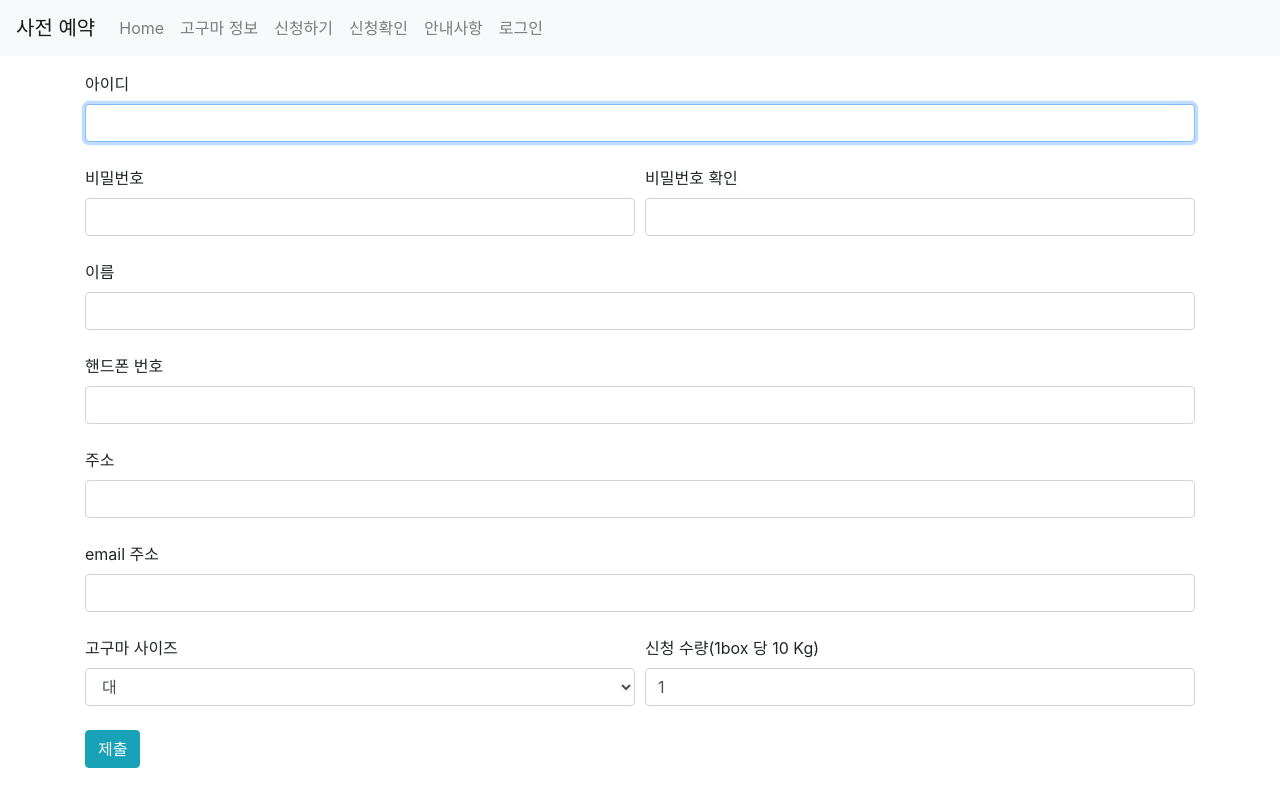
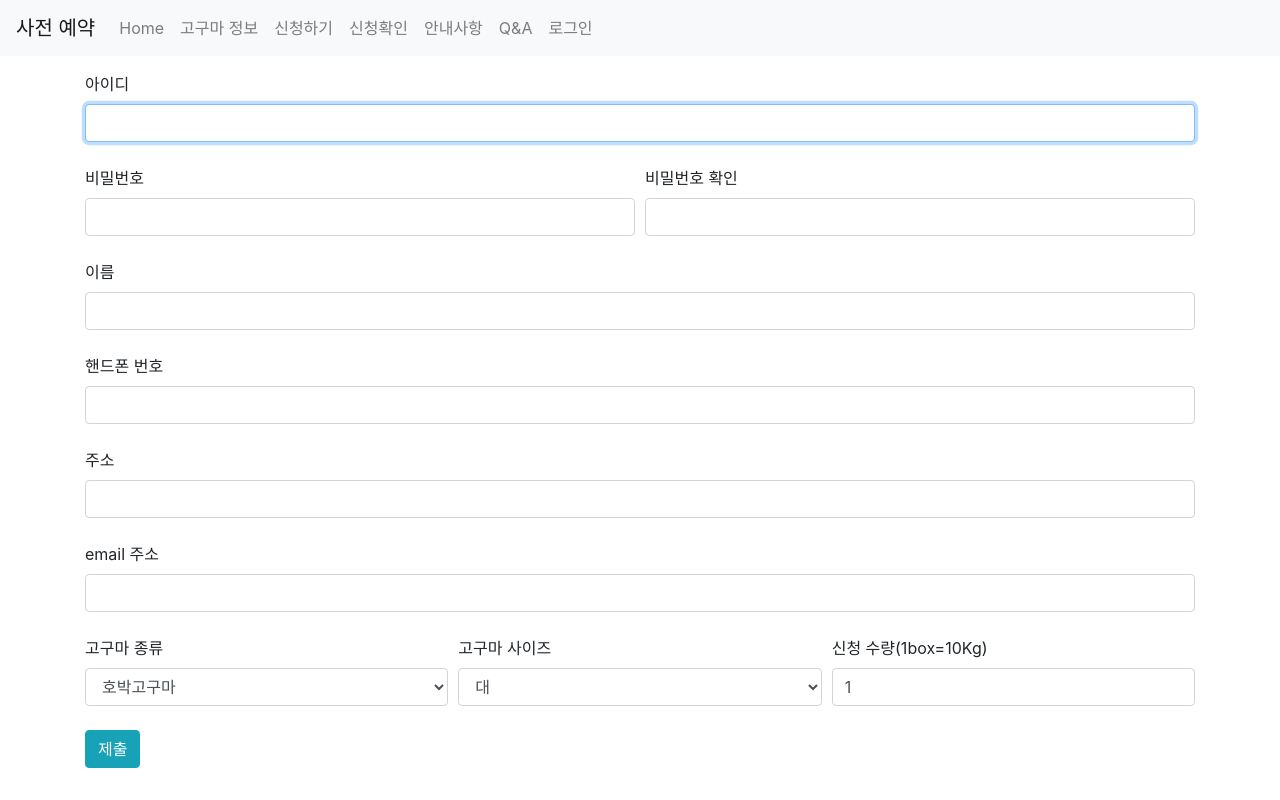
Before and after one commit to DongyeopGu/django-advance-reservation, a Django app: page /accounts/application/ in a window 1280 px wide. Run offline with Django 3.2, Linux system fonts and the light colour scheme; some libraries are stand-ins or nearby versions.

Commit message:
Q&A 추가

```diff
--- a/django_advance_reservation/accounts/forms.py
+++ b/django_advance_reservation/accounts/forms.py
@@ -24,11 +24,16 @@ class ApplicationForm(UserCreationForm):		# 상속받아 사용할 클래스 선
             'sweetpotato_num',
             'address',
             'phone_number',
+            'sweetpotato_type',
         )
         SIZE_CHOICES = (
             ('대','대'),
             ('중','중'),
             ('중','소'),
+        )
+        SWEETPOTATO_TYPE = (
+            ('호박고구마', '호박고구마'),
+            ('밤고구마','밤고구마')
         )
         widgets = {
             'username': forms.TextInput(
@@ -66,12 +71,15 @@ class ApplicationForm(UserCreationForm):		# 상속받아 사용할 클래스 선
                 attrs={
                     'class': 'form-control'
                 }
+            ),
+            'sweetpotato_type': forms.Select(
+                choices=SWEETPOTATO_TYPE,
+                attrs={
+                    'class':'form-control'
+                }
             )
         }
 class myAuthenticationForm(AuthenticationForm):
-    class Meta:
-        model = User
-        fields = ['username','password']
     def __init__(self, *args, **kwargs):
         super(myAuthenticationForm, self).__init__(*args, **kwargs)
         self.fields['username'].widget = forms.TextInput(
@@ -84,17 +92,25 @@ class myAuthenticationForm(AuthenticationForm):
                 'class': 'form-control'
             }
         )
+    class Meta:
+        model = User
+        fields = ['username','password']
+
 
 
 
 class ApplicationChangeForm(UserChangeForm):		# User 정보를 update하기 위하여
     class Meta:
         model = get_user_model()
-        fields = ['username', 'email_address','korean_name','address', 'sweetpotato_num', 'sweetpotato_size', 'phone_number']
+        fields = ['username', 'email_address','korean_name','address', 'sweetpotato_num', 'sweetpotato_size', 'phone_number', 'sweetpotato_type']
         SIZE_CHOICES = (
             ('대','대'),
             ('중','중'),
             ('중','소'),
+        )
+        SWEETPOTATO_TYPE = (
+            ('호박고구마', '호박고구마'),
+            ('밤고구마','밤고구마')
         )
         widgets = {
             'username': forms.TextInput(
@@ -132,5 +148,11 @@ class ApplicationChangeForm(UserChangeForm):		# User 정보를 update하기 위
                 attrs={
                     'class': 'form-control'
                 }
+            ),
+            'sweetpotato_type': forms.Select(
+                choices=SWEETPOTATO_TYPE,
+                attrs={
+                    'class':'form-control'
+                }
             )
         }
--- a/django_advance_reservation/accounts/models.py
+++ b/django_advance_reservation/accounts/models.py
@@ -8,3 +8,4 @@ class User(AbstractUser): # User 모델에 추가할 필드를 넣기 위해 Abs
     sweetpotato_size = models.CharField(max_length=30)
     sweetpotato_num = models.IntegerField(default=1)
     address = models.CharField(max_length=500)
+    sweetpotato_type = models.CharField(max_length=40,blank=True)
--- a/django_advance_reservation/accounts/templates/accounts/application.html
+++ b/django_advance_reservation/accounts/templates/accounts/application.html
@@ -45,12 +45,16 @@
     </div>
   </div>
   <div class="form-row mb-4">
-    <div class="col-6">
+    <div class="col-4">
+      <label>고구마 종류</label>
+      {{ form.sweetpotato_type }}
+    </div>
+    <div class="col-4">
       <label>고구마 사이즈</label>
       {{ form.sweetpotato_size }}
     </div>
-    <div class="col-6">
-      <label>신청 수량(1box 당 10 Kg)</label>
+    <div class="col-4">
+      <label>신청 수량(1box=10Kg)</label>
       {{ form.sweetpotato_num }}
     </div>
   </div>
--- a/django_advance_reservation/accounts/views.py
+++ b/django_advance_reservation/accounts/views.py
@@ -8,6 +8,7 @@ from django.contrib.auth import login as auth_login
 from django.contrib.auth import logout as auth_logout
 from django.contrib.auth.decorators import login_required
 from django.views.decorators.http import require_POST
+from django.core.mail import send_mail
 
 # Create your views here.
 
--- /dev/null
+++ b/django_advance_reservation/reservation/templates/reservation/user_board.html
@@ -0,0 +1,4 @@
+{% extends 'base.html' %}
+{% load static %}
+{% block body %}
+{% endblock %}
--- a/django_advance_reservation/reservation/urls.py
+++ b/django_advance_reservation/reservation/urls.py
@@ -6,7 +6,6 @@ app_name = "reservation"
 urlpatterns = [
     path('', views.index, name="index"),            # 메인 페이지
     path('board/', views.board, name="board"),      # 고구마 정보를 보여주기 위해
-    # path('accounts/', include('accounts.urls')),    # 신청 url로 넘어갈 수 있도록
     path('notice/', views.notice, name="notice"),
-
+    path('Q&A/', views.qanda, name="qanda"),
 ]
--- a/django_advance_reservation/reservation/views.py
+++ b/django_advance_reservation/reservation/views.py
@@ -10,3 +10,7 @@ def board(request):     # 필요한 사진과 정보를 올려둘 board
 
 def notice(request):    # 공지사항을 위해
     return render(request, 'reservation/notice.html')
+
+def qanda(request):
+
+    return render(request, 'reservation/Q&A.html')
--- a/django_advance_reservation/templates/base.html
+++ b/django_advance_reservation/templates/base.html
@@ -34,6 +34,9 @@
         <li class="nav-item">
           <a class="nav-link" href="{% url 'reservation:notice' %}">안내사항</a>
         </li>
+        <li class="nav-item">
+          <a class="nav-link" href="{% url 'reservation:qanda' %}">Q&A</a>
+        </li>
         {% if user.is_authenticated %}
         <li class="nav-item">
           <a class="nav-link" href="{% url 'accounts:logout' %}">로그아웃</a>
```
Also changed, not shown: django_advance_reservation/accounts/templates/accounts/detail.html (+7 -3 lines), django_advance_reservation/accounts/templates/accounts/update.html (+7 -3 lines), django_advance_reservation/django_advance_reservation/settings.py (+9 -0 lines), django_advance_reservation/reservation/templates/reservation/Q&A.html (added, +7 -0 lines), django_advance_reservation/accounts/migrations/0007_user_sweetpotato_type.py (added), 1 other file.
